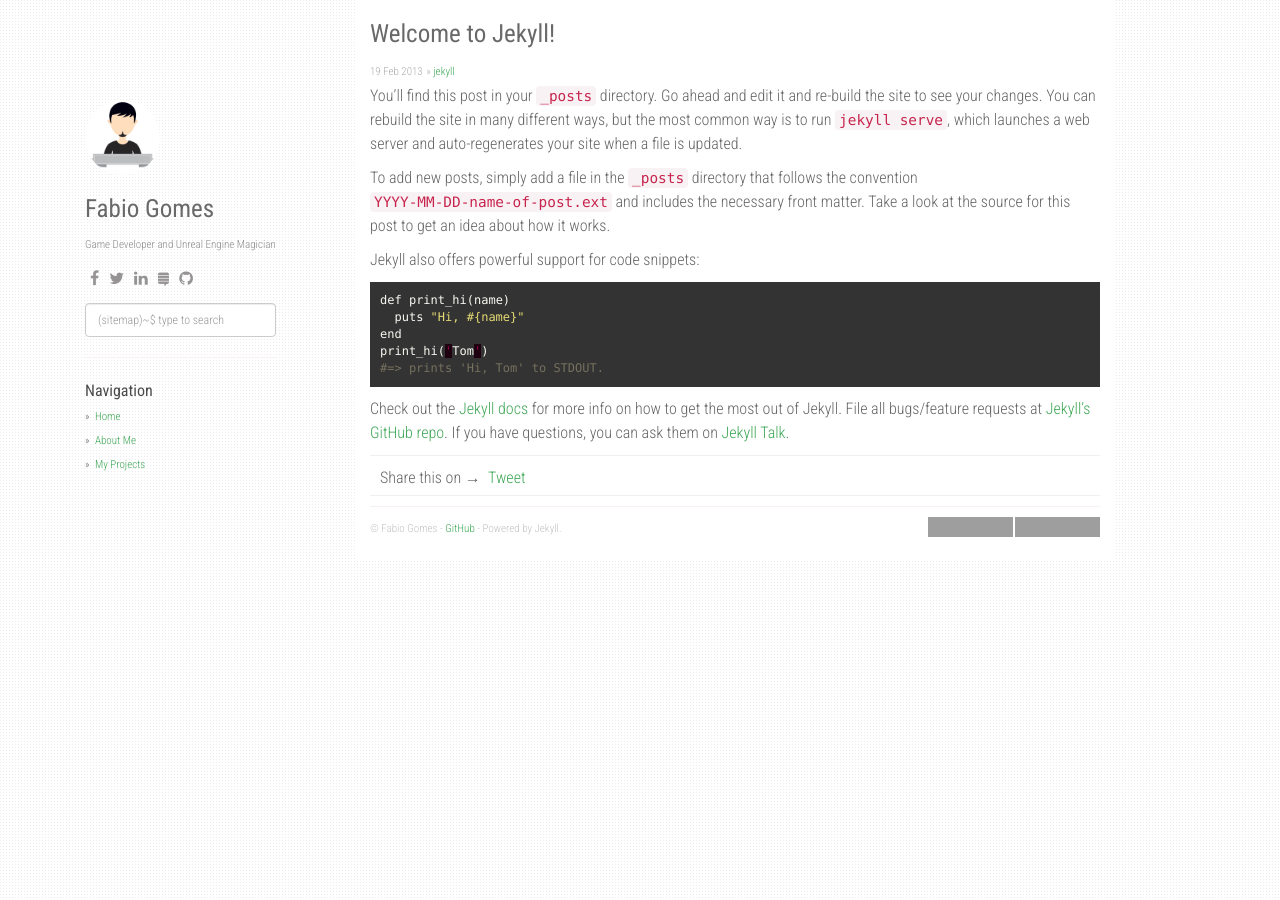
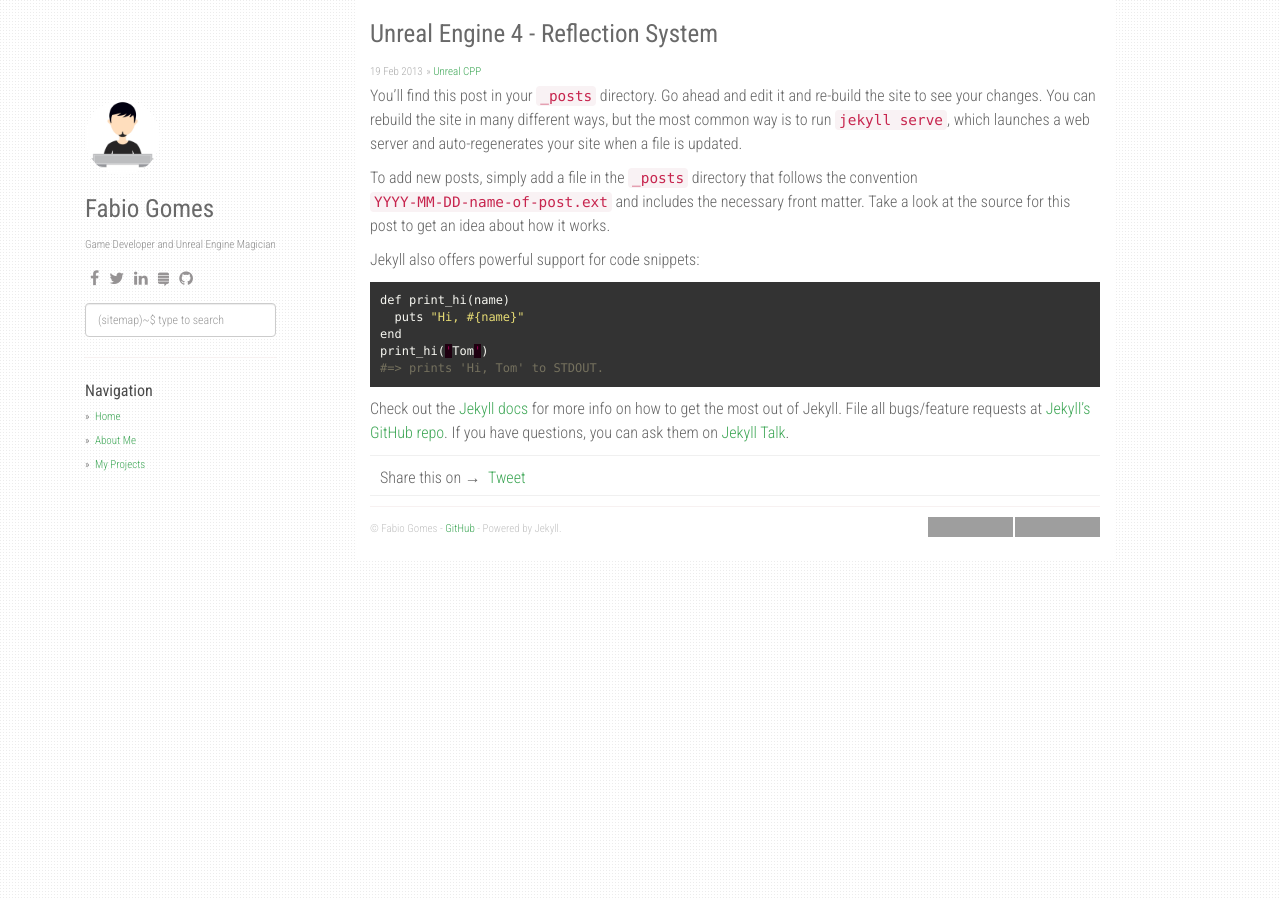
Before and after one commit to theforger/theforger.github.io, a Jekyll site: the page built from _posts/2019-01-28-ue4-reflection-system.markdown, in a window 1280 px wide. Built offline with Jekyll 4.4.1, drawn with Linux system fonts in a browser that asks for light colours; nearby versions of some CDN libraries; comment, search, counter and statistics services are not loaded; grey boxes are pictures that could not be loaded.

Commit message:
Update 2019-01-28-ue4-reflection-system.markdown

```diff
--- a/_posts/2019-01-28-ue4-reflection-system.markdown
+++ b/_posts/2019-01-28-ue4-reflection-system.markdown
@@ -1,8 +1,8 @@
 ---
 layout: post
-title:  "Welcome to Jekyll!"
+title:  "Unreal Engine 4 - Reflection System"
 date:   2013-02-19 21:28:15 +0700
-categories: [jekyll]
+categories: [Unreal CPP]
 ---
 You’ll find this post in your `_posts` directory. Go ahead and edit it and re-build the site to see your changes. You can rebuild the site in many different ways, but the most common way is to run `jekyll serve`, which launches a web server and auto-regenerates your site when a file is updated.
 
```
